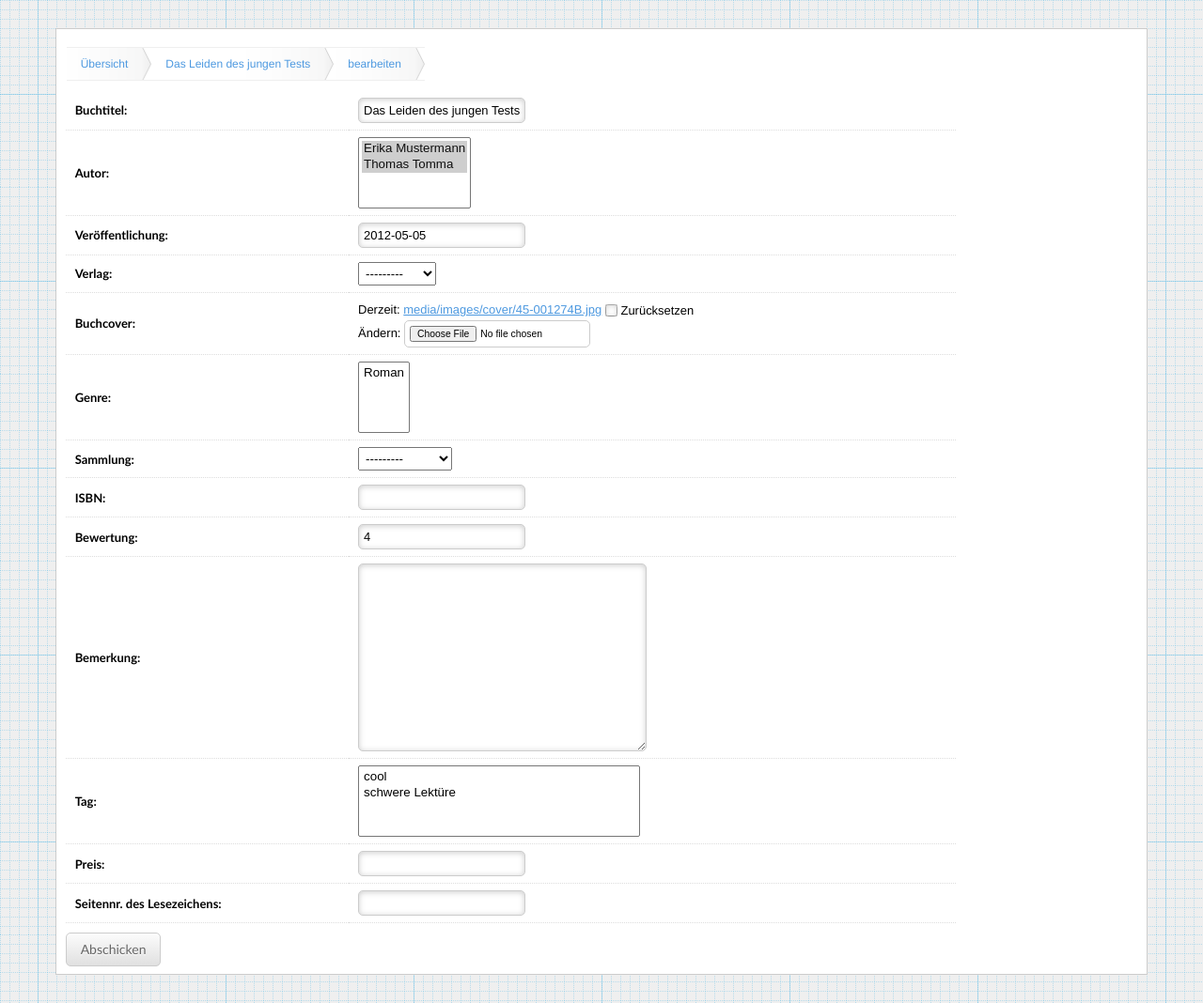
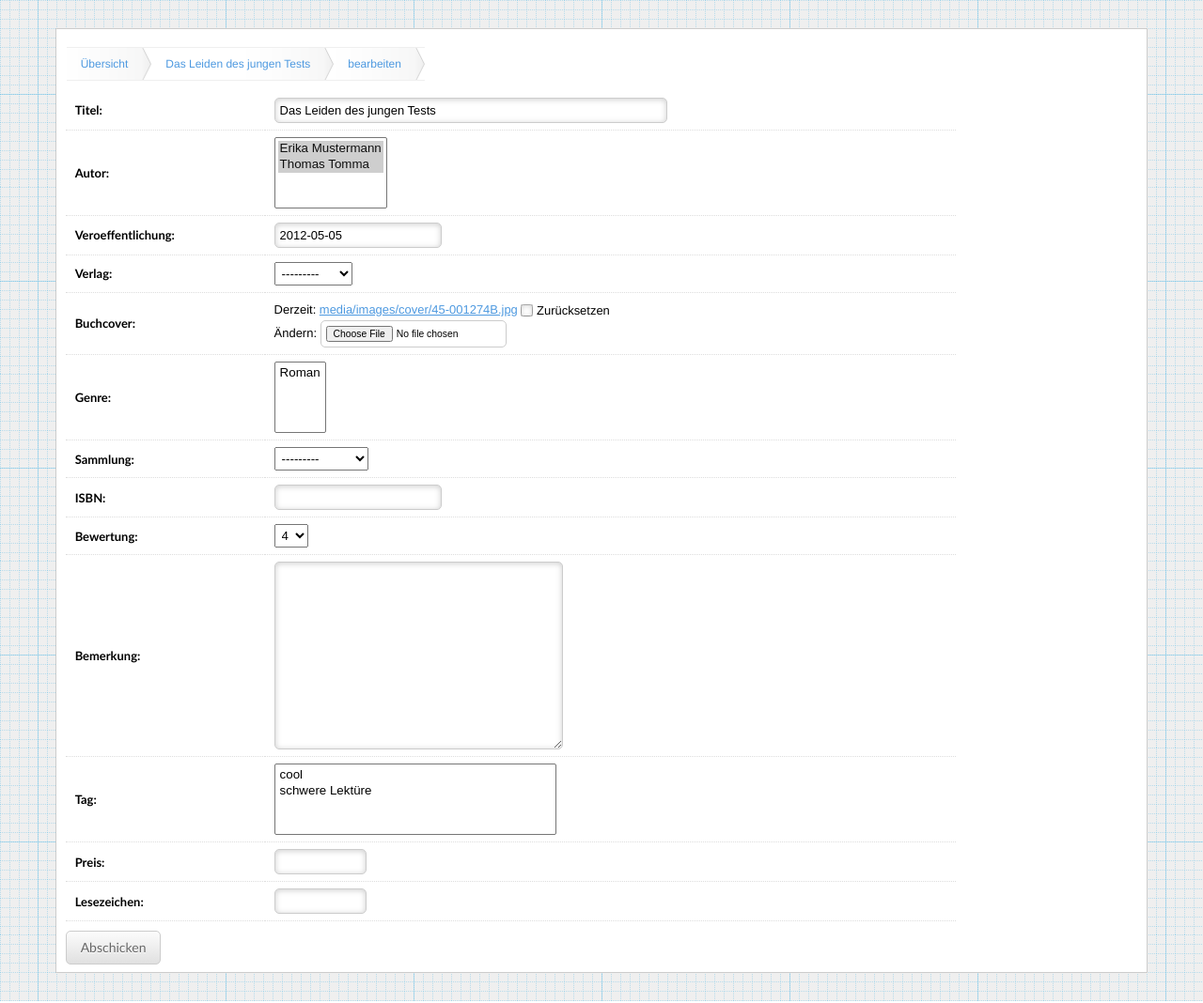
Before and after one commit to kenda/codingcontest2012, a Django app: page /edit/1/ in a window 1280 px wide. Shown: the whole page at 94% size. Run offline with Django 3.2, Linux system fonts and the light colour scheme; data comes from the database, SQL or seed files in the repository; parts of the project's set-up code (start-up, migrations or seed data) failed here and were passed over; some libraries are stand-ins or nearby versions.

Commit message:
[Mod] Add/Edit-Form überarbeitet

```diff
--- a/books/forms.py
+++ b/books/forms.py
@@ -1,5 +1,8 @@
 # -*- coding: utf-8 -*-
 from django.forms import ModelForm
+from django.forms.fields import DateField, ChoiceField, IntegerField, CharField
+from django.forms.widgets import RadioSelect, CheckboxSelectMultiple, Select, TextInput
+from django.forms.extras.widgets import SelectDateWidget
 
 from books.models import Buch
 
@@ -8,5 +11,17 @@
     """
     Formular für das Anlegen und Ändern von Buch-Instanzen.
     """
+    titel = CharField(widget=TextInput(attrs={'size':'50'}))
+    bewertung = ChoiceField(widget=Select, choices=(
+            (1, "1"),
+            (2, "2"),
+            (3, "3"),
+            (4, "4"),
+            (5, "5")
+            ))
+    veroeffentlichung = DateField(widget=SelectDateWidget())
+    preis = CharField(widget=TextInput(attrs={'size':'10'}))
+    lesezeichen = IntegerField(widget=TextInput(attrs={'size':'10'}))
+
     class Meta:
         model = Buch
--- a/books/templates/addedit.html
+++ b/books/templates/addedit.html
@@ -27,7 +27,7 @@
   }
 
   $(document).ready(function(){
-    $("select").addClass("fancy");
+    $("#id_autor, #id_genre, #id_tag").addClass("fancy");
     $(".errorlist li").addClass("notice error");
   });
 </script>
@@ -53,7 +53,7 @@
 
   <form method="post" action="">
     {% csrf_token %}
-    <table>
+    <table id="addedit">
       {{form}}
     </table>
     <button type="submit" class="medium" name="Erstellen" value=""><span class="icon medium" data-icon="C"></span>Abschicken</button>
```
